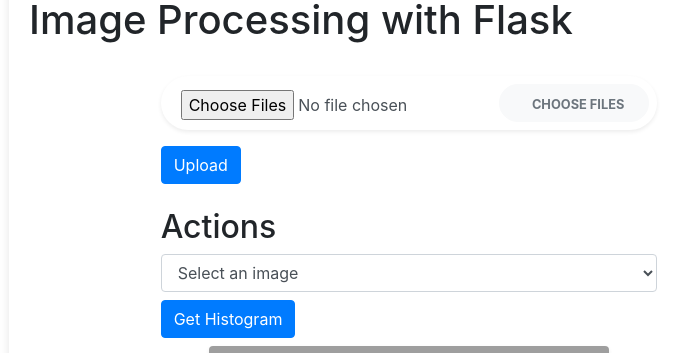
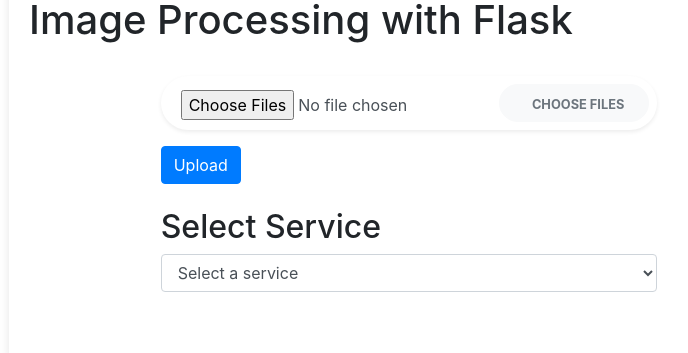
Before and after one commit to Mostafa10770/Corporatica-back-end-Intern, a Flask app: page /image_data in a window 1280 px wide. Shown: the part 138-491 px from the top of the page, without its empty margins (231-919 px from the left). After the commit the page ends 430 px from the top, so only its background shows below. Run offline with Flask 3, Linux system fonts and the light colour scheme; some libraries are stand-ins or nearby versions; grey boxes are pictures that could not be loaded.

Commit message:
Update image_data.html

```diff
--- a/templates/image_data.html
+++ b/templates/image_data.html
@@ -8,22 +8,19 @@
     <link rel="stylesheet" href="{{ url_for('static', filename='styles.css') }}">
 </head>
 <body>
-
     <div class="container">
         <div class="nav">
             <a href="/">Home</a>
             <a href="/textual_data">Textual Data</a>
             <a href="/tabular_data">Tabular Data</a>
         </div>
-
         <h1>Image Processing with Flask</h1>
         <div class="row py-4">
             <div class="col-lg-8 mx-auto">
-                <!-- Upload image input-->
+                <!-- Upload image input -->
                 <form id="uploadForm" enctype="multipart/form-data" method="post">
                     <div class="input-group mb-3 px-2 py-2 rounded-pill bg-white shadow-sm">
                         <input id="upload" type="file" name="images" multiple class="form-control border-0">
-                        <!-- <label id="upload-label" for="upload" class="font-weight-light text-muted">Choose files</label> -->
                         <div class="input-group-append">
                             <label for="upload" class="btn btn-light m-0 rounded-pill px-4">
                                 <i class="fa fa-cloud-upload mr-2 text-muted"></i>
@@ -33,47 +30,22 @@
                     </div>
                     <button type="button" class="btn btn-primary" onclick="uploadFiles()">Upload</button>
                 </form>
-
                 <div id="uploadedImages" class="mt-4"></div>
 
-                <h2 class="mt-4">Actions</h2>
-                <select id="filename" class="form-control my-2">
-                    <option value="" disabled selected>Select an image</option>
+                <h2 class="mt-4">Select Service</h2>
+                <select id="service" class="form-control my-2" onchange="showService()">
+                    <option value="" disabled selected>Select a service</option>
+                    <option value="histogram">Histogram</option>
+                    <option value="segmentation">Segmentation Mask</option>
+                    <option value="resize">Resize</option>
+                    <option value="crop">Crop</option>
+                    <option value="convert">Convert</option>
                 </select>
-
-                <button onclick="getHistogram()" class="btn btn-primary">Get Histogram</button>
-                <img id="histogram" src="#" alt="Histogram" class="img-fluid rounded shadow-sm mx-auto d-block my-2" style="display: none;">
-
-                <button onclick="getSegmentation()" class="btn btn-primary">Get Segmentation Mask</button>
-                <img id="segmentation" src="#" alt="Segmentation Mask" class="img-fluid rounded shadow-sm mx-auto d-block my-2" style="display: none;">
-
-                <h3 class="mt-4">Resize Image</h3>
-                <input type="number" id="resizeWidth" placeholder="Width" class="form-control my-2">
-                <input type="number" id="resizeHeight" placeholder="Height" class="form-control my-2">
-                <button onclick="resizeImage()" class="btn btn-primary">Resize</button>
-                <img id="resized" src="#" alt="Resized Image" class="img-fluid rounded shadow-sm mx-auto d-block my-2" style="display: none;">
-
-                <h3 class="mt-4">Crop Image</h3>
-                <input type="number" id="cropLeft" placeholder="Left" class="form-control my-2">
-                <input type="number" id="cropTop" placeholder="Top" class="form-control my-2">
-                <input type="number" id="cropRight" placeholder="Right" class="form-control my-2">
-                <input type="number" id="cropBottom" placeholder="Bottom" class="form-control my-2">
-                <button onclick="cropImage()" class="btn btn-primary">Crop</button>
-                <img id="cropped" src="#" alt="Cropped Image" class="img-fluid rounded shadow-sm mx-auto d-block my-2" style="display: none;">
-
-                <h3 class="mt-4">Convert Image</h3>
-                <select id="convertFormat" class="form-control my-2">
-                    <option value="jpeg">JPEG</option>
-                    <option value="png">PNG</option>
-                    <option value="bmp">BMP</option>
-                    <option value="gif">GIF</option>
-                    <option value="tiff">TIFF</option>
-                </select>
-                <button onclick="convertImage()" class="btn btn-primary">Convert</button>
-                <img id="converted" src="#" alt="Converted Image" class="img-fluid rounded shadow-sm mx-auto d-block my-2" style="display: none;">
+                <div id="serviceContainer" class="mt-4"></div>
             </div>
         </div>
     </div>
+
     <script src="https://code.jquery.com/jquery-3.5.1.slim.min.js"></script>
     <script src="https://cdn.jsdelivr.net/npm/@popperjs/core@2.5.4/dist/umd/popper.min.js"></script>
     <script src="https://stackpath.bootstrapcdn.com/bootstrap/4.5.2/js/bootstrap.min.js"></script>
@@ -95,6 +67,62 @@
                 });
             } else {
                 console.error('Upload failed:', result.message);
+            }
+        }
+
+        function showService() {
+            const service = document.getElementById('service').value;
+            const container = document.getElementById('serviceContainer');
+            container.innerHTML = '';
+            const filenameSelect = `
+                <select id="filename" class="form-control my-2">
+                    <option value="" disabled selected>Select an image</option>
+                </select>`;
+            switch (service) {
+                case 'histogram':
+                    container.innerHTML = filenameSelect + `
+                        <button onclick="getHistogram()" class="btn btn-primary">Get Histogram</button>
+                        <img id="histogram" src="#" alt="Histogram" class="img-fluid rounded shadow-sm mx-auto d-block my-2" style="display: none;">`;
+                    break;
+                case 'segmentation':
+                    container.innerHTML = filenameSelect + `
+                        <button onclick="getSegmentation()" class="btn btn-primary">Get Segmentation Mask</button>
+                        <img id="segmentation" src="#" alt="Segmentation Mask" class="img-fluid rounded shadow-sm mx-auto d-block my-2" style="display: none;">`;
+                    break;
+                case 'resize':
+                    container.innerHTML = filenameSelect + `
+                        <h3 class="mt-4">Resize Image</h3>
+                        <input type="number" id="resizeWidth" placeholder="Width" class="form-control my-2">
+                        <input type="number" id="resizeHeight" placeholder="Height" class="form-control my-2">
+                        <button onclick="resizeImage()" class="btn btn-primary">Resize</button>
+                        <img id="resized" src="#" alt="Resized Image" class="img-fluid rounded shadow-sm mx-auto d-block my-2" style="display: none;">`;
+                    break;
+                case 'crop':
+                    container.innerHTML = filenameSelect + `
+                        <h3 class="mt-4">Crop Image</h3>
+                        <input type="number" id="cropX" placeholder="X" class="form-control my-2">
+                        <input type="number" id="cropY" placeholder="Y" class="form-control my-2">
+                        <input type="number" id="cropWidth" placeholder="Width" class="form-control my-2">
+                        <input type="number" id="cropHeight" placeholder="Height" class="form-control my-2">
+                        <button onclick="cropImage()" class="btn btn-primary">Crop</button>
+                        <img id="cropped" src="#" alt="Cropped Image" class="img-fluid rounded shadow-sm mx-auto d-block my-2" style="display: none;">`;
+                    break;
+                case 'convert':
+                    container.innerHTML = filenameSelect + `
+                        <h3 class="mt-4">Convert Image</h3>
+                        <select id="convertFormat" class="form-control my-2">
+                            <option value="jpeg">JPEG</option>
+                            <option value="png">PNG</option>
+                            <option value="bmp">BMP</option>
+                            <option value="gif">GIF</option>
+                            <option value="tiff">TIFF</option>
+                        </select>
+                        <button onclick="convertImage()" class="btn btn-primary">Convert</button>
+                        <img id="converted" src="#" alt="Converted Image" class="img-fluid rounded shadow-sm mx-auto d-block my-2" style="display: none;">
+                        <a id="downloadConverted" href="#" class="btn btn-success mt-2" download style="display: none;">Download</a>`;
+                    break;
+                default:
+                    container.innerHTML = '';
             }
         }
 
@@ -136,14 +164,14 @@
 
         async function cropImage() {
             const filename = document.getElementById('filename').value;
-            const left = document.getElementById('cropLeft').value;
-            const top = document.getElementById('cropTop').value;
-            const right = document.getElementById('cropRight').value;
-            const bottom = document.getElementById('cropBottom').value;
+            const x = document.getElementById('cropX').value;
+            const y = document.getElementById('cropY').value;
+            const width = document.getElementById('cropWidth').value;
+            const height = document.getElementById('cropHeight').value;
             const response = await fetch(`/crop/${filename}`, {
                 method: 'POST',
                 headers: { 'Content-Type': 'application/json' },
-                body: JSON.stringify({ left, top, right, bottom })
+                body: JSON.stringify({ x, y, width, height })
             });
             const blob = await response.blob();
             const url = URL.createObjectURL(blob);
@@ -165,6 +193,10 @@
             const img = document.getElementById('converted');
             img.src = url;
             img.style.display = 'block';
+
+            const downloadLink = document.getElementById('downloadConverted');
+            downloadLink.href = url;
+            downloadLink.style.display = 'block';
         }
     </script>
 </body>
```
